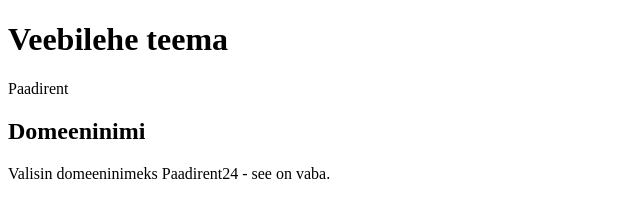
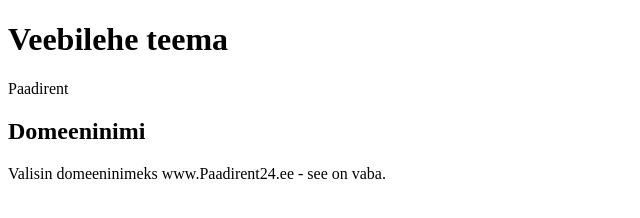
Before and after one commit to JSepper/Veebisaidi-plaan, a plain HTML site: page index.html in a window 1280 px wide. Shown: the full height of the page, 0-640 px from the left. Drawn offline with Linux system fonts and the light colour scheme.

Commit message:
Update index.html

```diff
--- a/index.html
+++ b/index.html
@@ -12,7 +12,7 @@
     <p>Paadirent</p>
 
     <h2>Domeeninimi</h2>
-    <p>Valisin domeeninimeks Paadirent24 - see on vaba.</p>
+    <p>Valisin domeeninimeks www.Paadirent24.ee - see on vaba.</p>
 
 </body>
 </html>
```
